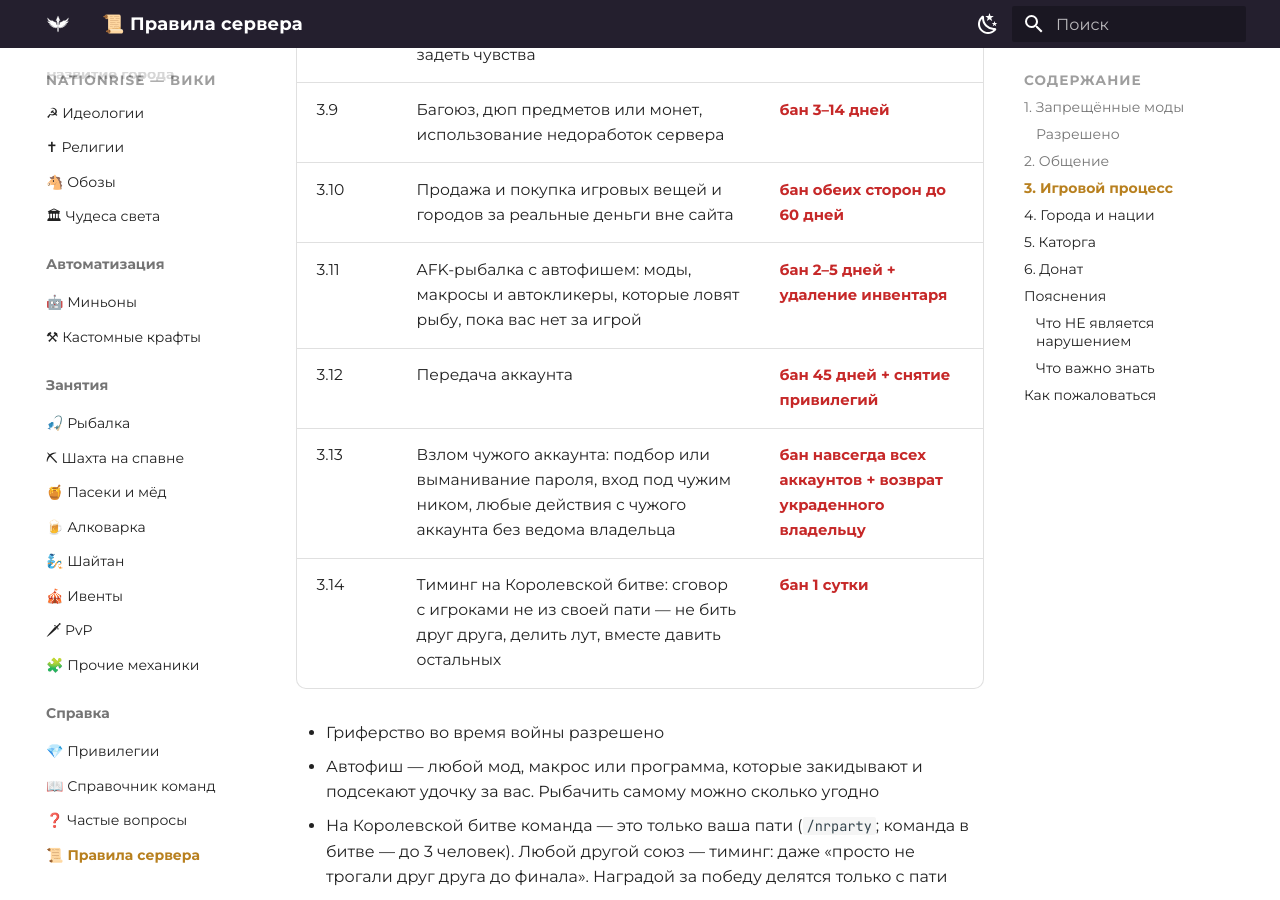
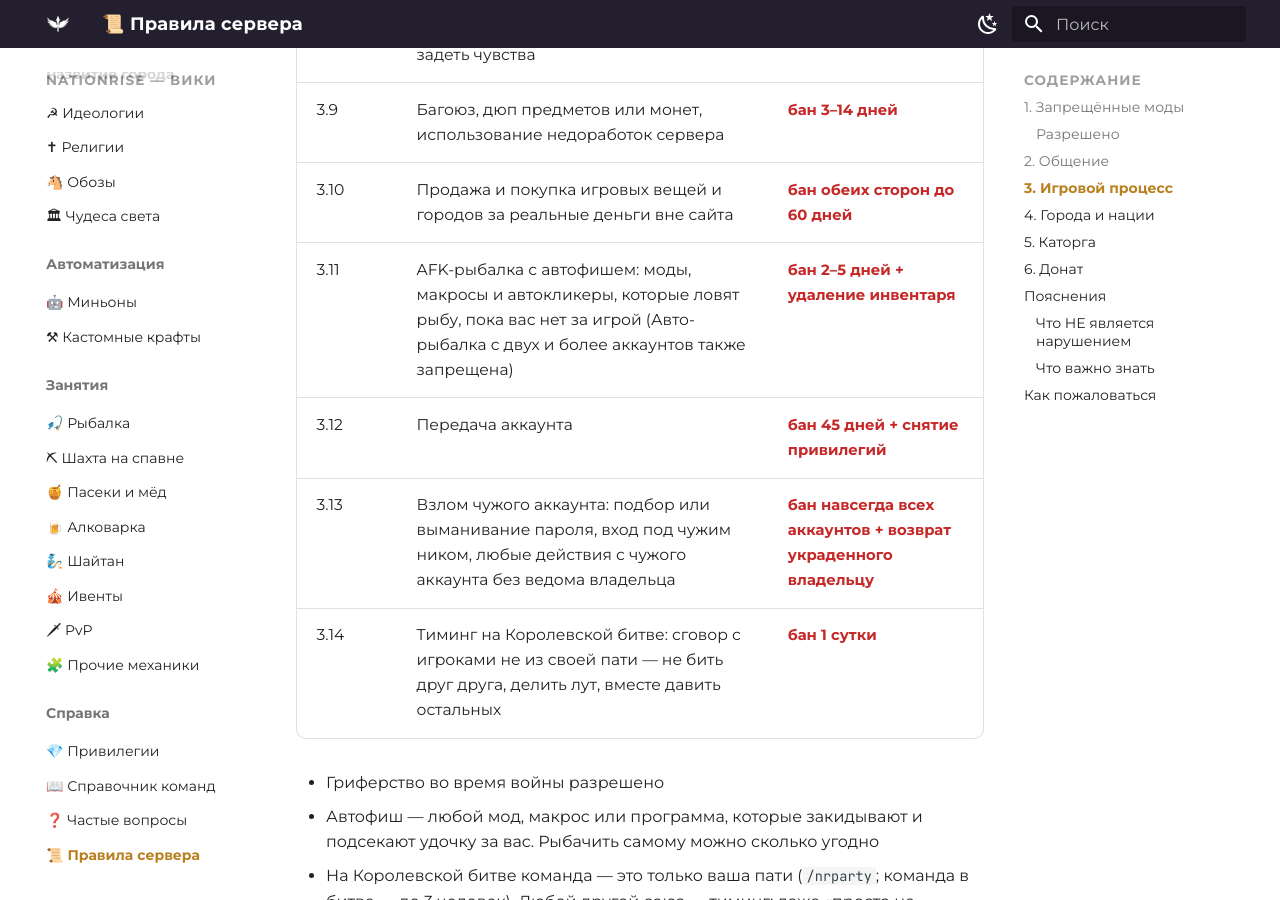
Before and after one commit to zixSSSed/NationRise-Wiki-RU, an MkDocs documentation site: the page built from docs/rules.md, in a window 1280 px wide and 900 px high, scrolled down 4289 px. Built offline with MkDocs 1.6.1 and Material for MkDocs 9.7.7, drawn with Linux system fonts in a browser that asks for light colours.

Commit message:
Update rules.md

```diff
--- a/docs/rules.md
+++ b/docs/rules.md
@@ -83,7 +83,7 @@
 | 3.8 | Ники, которые могут оскорбить или задеть чувства | <span class="nak">бан навсегда</span> |
 | 3.9 | Багоюз, дюп предметов или монет, использование недоработок сервера | <span class="nak">бан 3–14 дней</span> |
 | 3.10 | Продажа и покупка игровых вещей и городов за реальные деньги вне сайта | <span class="nak">бан обеих сторон до 60 дней</span> |
-| 3.11 | AFK-рыбалка с автофишем: моды, макросы и автокликеры, которые ловят рыбу, пока вас нет за игрой | <span class="nak">бан 2–5 дней + удаление инвентаря</span> |
+| 3.11 | AFK-рыбалка с автофишем: моды, макросы и автокликеры, которые ловят рыбу, пока вас нет за игрой (Авто-рыбалка с двух и более аккаунтов также запрещена) | <span class="nak">бан 2–5 дней + удаление инвентаря</span> |
 | 3.12 | Передача аккаунта | <span class="nak">бан 45 дней + снятие привилегий</span> |
 | 3.13 | Взлом чужого аккаунта: подбор или выманивание пароля, вход под чужим ником, любые действия с чужого аккаунта без ведома владельца | <span class="nak">бан навсегда всех аккаунтов + возврат украденного владельцу</span> |
 | 3.14 | Тиминг на Королевской битве: сговор с игроками не из своей пати — не бить друг друга, делить лут, вместе давить остальных | <span class="nak">бан 1 сутки</span> |
```
